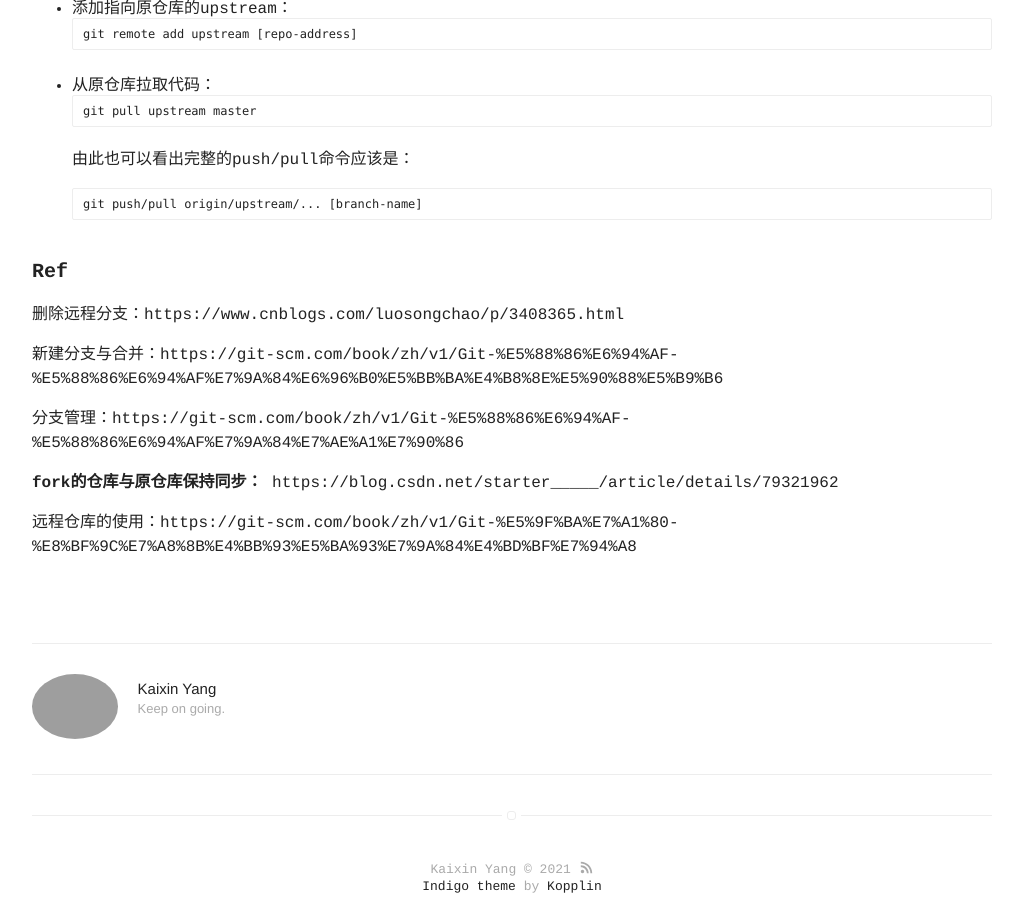
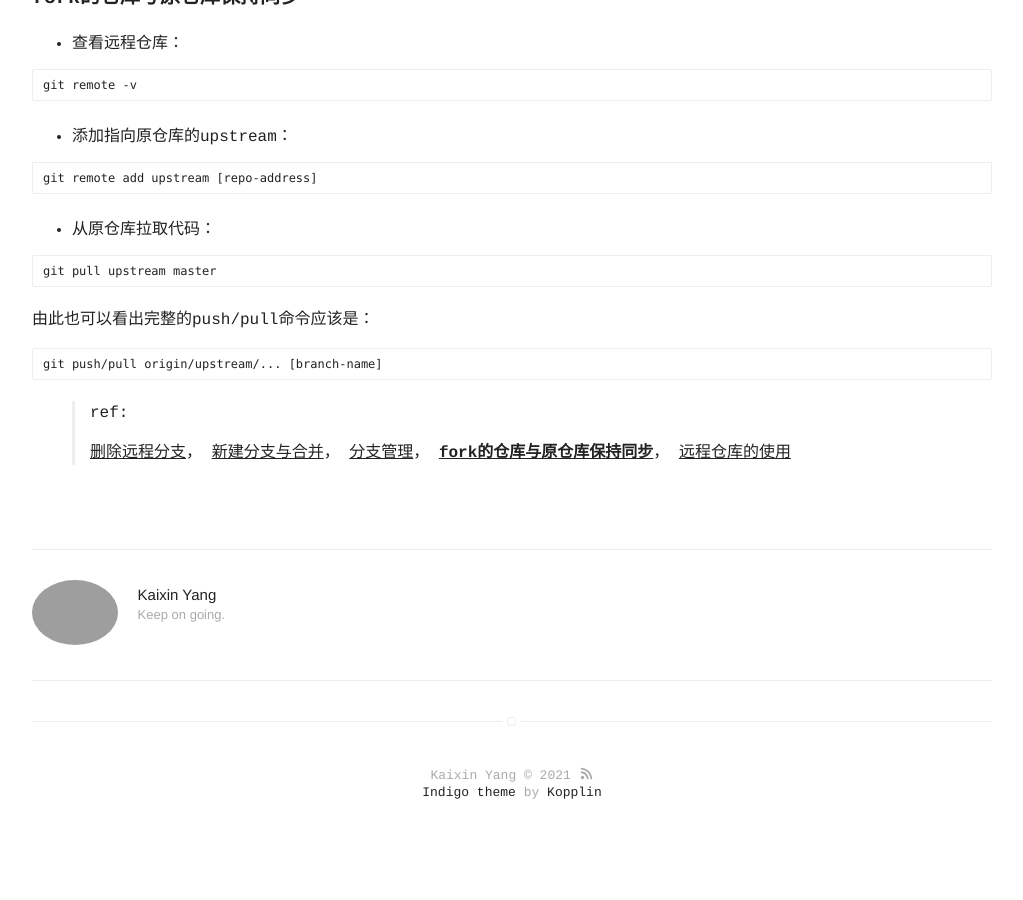
Before and after one commit to SceneryInMirror/SceneryInMirror.github.io, a Jekyll site: the page built from _posts/2019-05-04-Git-Instructions-I.markdown, in a window 1280 px wide and 900 px high, scrolled down 1144 px. Shown: the whole window, without its empty margins (128-1151 px from the left). Built offline with Jekyll 4.4.1, drawn with Linux system fonts in a browser that asks for light colours; comment, search, counter and statistics services are not loaded; after the commit the page ends 1999 px from its top, so only the background shows below that.

Commit message:
08/09/2021

```diff
--- a/_posts/2019-05-04-Git-Instructions-I.markdown
+++ b/_posts/2019-05-04-Git-Instructions-I.markdown
@@ -13,41 +13,50 @@
 ### 分支相关操作
 
 * 显示分支：
+
 ~~~
 git branch
 ~~~
 
 * 显示所有分支：
+
 ~~~
 git branch -a
 ~~~
 
 * 查看分支信息：
+
 ~~~
 git branch -v
 ~~~
 
 * 新建分支：
+
 ~~~
 git checkout -b [new-branch-name]
 ~~~
+
 相当于两条命令：
+
 ~~~
 git branch [new-branch-name]
 git checkout [new-branch-name]
 ~~~
 
 * 切换分支（不合并）：
+
 ~~~
 git checkout [branch-name]
 ~~~
 
 * 删除远程分支：
+
 ~~~
 git push origin --delete [remote-branch-name]
 ~~~
 
 * 删除本地分支：
+
 ~~~
 git branch -d [branch-name]
 ~~~
@@ -56,32 +65,33 @@
 ### fork的仓库与原仓库保持同步
 
 * 查看远程仓库：
+
 ~~~
 git remote -v
 ~~~
 
 * 添加指向原仓库的upstream：
+
 ~~~
 git remote add upstream [repo-address]
 ~~~
 
 * 从原仓库拉取代码：
+
 ~~~
 git pull upstream master
 ~~~
+
 由此也可以看出完整的push/pull命令应该是：
+
 ~~~
 git push/pull origin/upstream/... [branch-name]
 ~~~
 
-### Ref
-
-删除远程分支：https://www.cnblogs.com/luosongchao/p/3408365.html
-
-新建分支与合并：https://git-scm.com/book/zh/v1/Git-%E5%88%86%E6%94%AF-%E5%88%86%E6%94%AF%E7%9A%84%E6%96%B0%E5%BB%BA%E4%B8%8E%E5%90%88%E5%B9%B6
-
-分支管理：https://git-scm.com/book/zh/v1/Git-%E5%88%86%E6%94%AF-%E5%88%86%E6%94%AF%E7%9A%84%E7%AE%A1%E7%90%86
-
-**fork的仓库与原仓库保持同步：** https://blog.csdn.net/starter_____/article/details/79321962
-
-远程仓库的使用：https://git-scm.com/book/zh/v1/Git-%E5%9F%BA%E7%A1%80-%E8%BF%9C%E7%A8%8B%E4%BB%93%E5%BA%93%E7%9A%84%E4%BD%BF%E7%94%A8
+> ref:
+>
+> [删除远程分支](https://www.cnblogs.com/luosongchao/p/3408365.html)，
+> [新建分支与合并](https://git-scm.com/book/zh/v1/Git-%E5%88%86%E6%94%AF-%E5%88%86%E6%94%AF%E7%9A%84%E6%96%B0%E5%BB%BA%E4%B8%8E%E5%90%88%E5%B9%B6)，
+> [分支管理](https://git-scm.com/book/zh/v1/Git-%E5%88%86%E6%94%AF-%E5%88%86%E6%94%AF%E7%9A%84%E7%AE%A1%E7%90%86)，
+> [**fork的仓库与原仓库保持同步**](https://blog.csdn.net/starter_____/article/details/79321962)，
+> [远程仓库的使用](https://git-scm.com/book/zh/v1/Git-%E5%9F%BA%E7%A1%80-%E8%BF%9C%E7%A8%8B%E4%BB%93%E5%BA%93%E7%9A%84%E4%BD%BF%E7%94%A8)
--- a/_posts/2020-01-26-Goodbye-Kobe.markdown
+++ b/_posts/2020-01-26-Goodbye-Kobe.markdown
@@ -12,9 +12,7 @@
 
 
 
-第一眼看到新闻时失去了实感，整个人都很茫然。连着翻一个多小时的消息，每次看到"Kobe was killed""Kobe, 1978.8.23-2020.1.26"都要花上很多时间再去理解一遍究竟发生了什么。站在Staples场外的时候，看着自发前来纪念Kobe的球迷，听着周围不断的"Kobe""Gigi""8 & 24""81""MVP"的喊声，低头默默想着：纪念一个人有两种方式，呼唤或是默念。
-
-第二次感受到，很难过很难过的时候，第一反应不是哭泣，而是瞬间失去所有感觉和思维，然后再任由各种情绪一点一点回归身体。
+第一眼看到新闻时失去了实感，整个人都很茫然。连着翻一个多小时的消息，每次看到 "Kobe was killed" "Kobe, 1978.8.23-2020.1.26" 都要花上很多时间再去理解一遍究竟发生了什么。下午去了Staples，场外已经聚集了无数自发前来纪念Kobe的球迷，听着周围不断的"Kobe""Gigi""8 & 24""81""MVP"的喊声，再次感受到，很难过很难过的时候，第一反应不是哭泣，而是瞬间失去所有感觉和思维，然后再任由各种情绪一点一点回归身体。
 
 另一个很难过的点在于，完全不能想象作为父亲的Kobe，无法拯救自己最爱最骄傲的女儿Gigi时，是怎样的心情。
 
@@ -26,4 +24,4 @@
 
 22岁终于来到LA，却依旧没有能够亲眼见到这个男人，并且再也没有机会了。可能因为这个人是Kobe，才会如此强烈地感受到，这个世界上任何人都有可能随时消失。忽然很强烈地想要再见一见那些对自己很重要的人，不希望自己和谁已经用掉了最后一面的机会。
 
-很感谢xt，zy同学，w老板，f老师，wd，tjr，因为你们才没有在这个糟糕的日子里感觉那么孤单。
+很感谢xt，zy，wx，fch，wd，tjr，因为你们才没有在这个糟糕的日子里感觉那么孤单。
--- a/_posts/2021-08-09-Coffee.markdown
+++ b/_posts/2021-08-09-Coffee.markdown
@@ -14,7 +14,7 @@
 
 The coffee can be basically categorized into three types according to the roast: light, medium and dark. Generally speaking, light roast coffee is more sour than dark roast coffee, while the latter one is more bitter.
 
-Starbucks Veranda Blend is Blonde roasted (light roasted) Arabica coffee. It tastes acidic, not bitter, not sweet for me.
+Starbucks Veranda Blend is a Blonde roasted (light roasted) Arabica coffee. It tastes acidic, not bitter, not sweet for me. Adding milk is one way to reduce the acidity.
 
 ---
 
--- a/_posts/2021-08-09-English Grammar.markdown
+++ b/_posts/2021-08-09-English Grammar.markdown
@@ -29,6 +29,7 @@
 1. The comma is optional when using it in a list of three or more items.
 
 > The dog is young, well trained, and good natured.
+>
 > The dog is young, well trained and good natured.
 
 2. The comma should not be used when only two items are mentioned.
@@ -38,4 +39,5 @@
 3. The comma is needed to join two independent clauses unless the two independent clauses are very short and closely connected.
 
 > On Monday we'll see the Eiffel Tower, and on Tuesday we'll visit the Louvre.
+>
 > Arthur cooked and Melvin cleaned.
```
Also changed, not shown: _posts/2020-02-20-Better-Use-Vim.markdown (+6 -2 lines), _posts/2020-06-27-gdb-Debug.markdown (+18 -4 lines).
